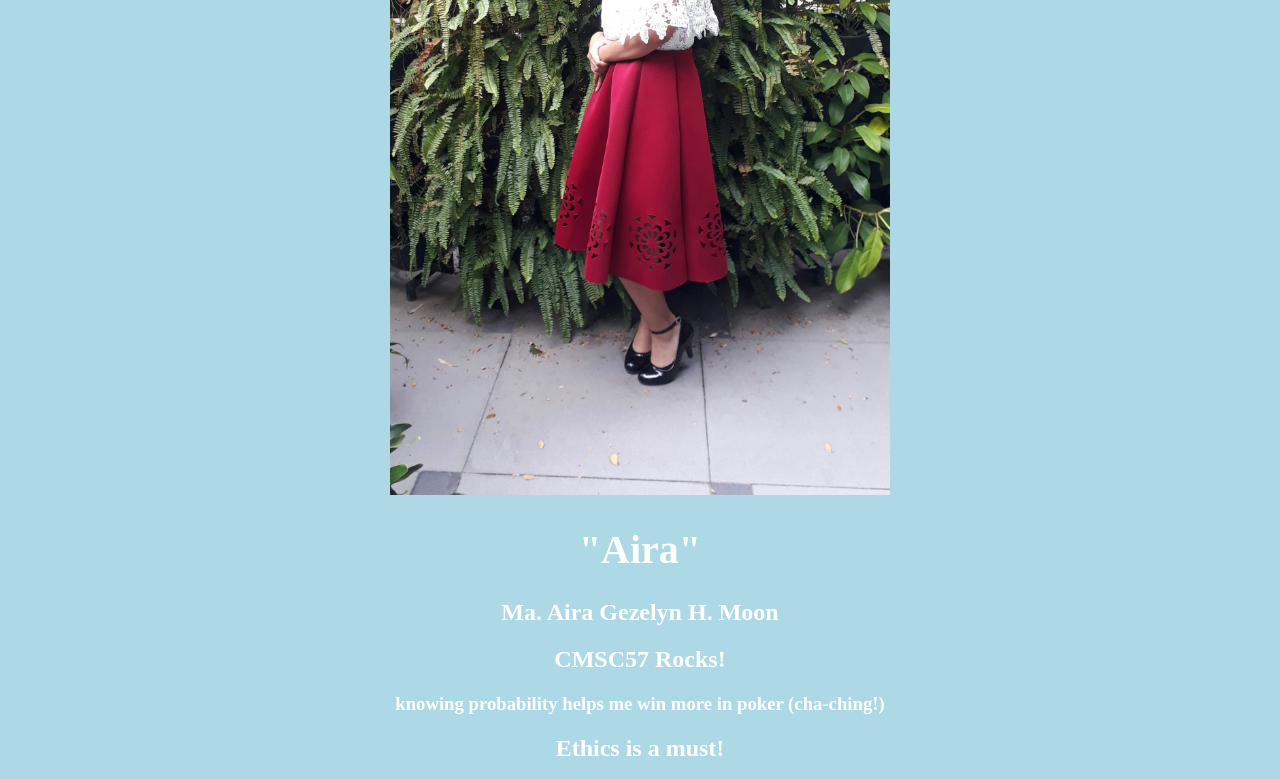
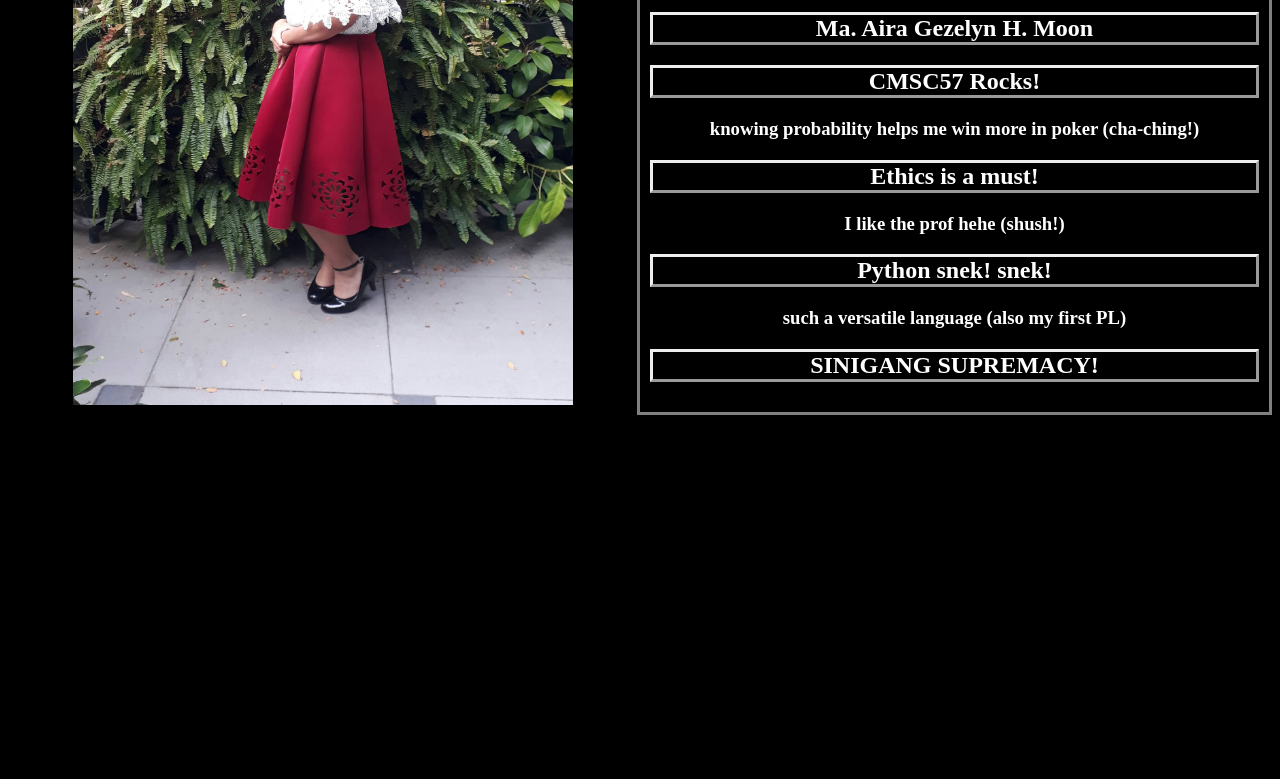
Before and after one commit to airamoon31/airamoon31.github.io, a plain HTML site: page index.html in a window 1280 px wide. Shown: the part 279-1058 px from the top of the page. After the commit the page ends 800 px from the top, so only its background shows below. Drawn offline with Linux system fonts and the light colour scheme.

Commit message:
-modified index.html -modifies css file

```diff
--- a/index.html
+++ b/index.html
@@ -5,9 +5,13 @@
         </head>
 
     <body>
-        <h1 style="font-size:70px;">PROFILE</h1>
+        <h1 style="font-size:70px;" id="profile">PROFILE</h1>
+        <div class="parentdiv">
+            <div class="imagediv">
+                <img src="/pic.jpg" alt="ME" width="500" height="500">
+            </div>
 
-        <img src="/pic.jpg" alt="ME" width="500" height="600">
+            <div class="textdiv">
                 <h1 style="font-size:40px;">"Aira"</h1>
                 <h2>Ma. Aira Gezelyn H. Moon</h2>
                 <h2>CMSC57 Rocks!</h2>
@@ -17,6 +21,9 @@
                 <h2>Python snek! snek!</h2>
                 <h3>such a versatile language (also my first PL)</h3>
                 <h2>SINIGANG SUPREMACY!</h2>
+            </div>
+        </div>
+
 
     </body>
 
--- a/mystyle.css
+++ b/mystyle.css
@@ -1,5 +1,29 @@
 body {
-    background-color: lightblue;
+    background-color: rgb(0, 0, 0);
     color: white;
+  }
+
+#profile {
     text-align: center;
+}
+
+h2 {
+    border-style: outset
+}
+
+.parentdiv{
+    display: flex;
+    align-items: center;
+}
+.imagediv {
+    text-align: center;
+    width: 50%;
+    padding: 10px;
   }
+
+.textdiv {
+    text-align: center;
+    width: 50%;
+    border: 3px solid grey;
+    padding: 10px;
+}
```
Lines whose indentation alone changed are shown as unchanged.
